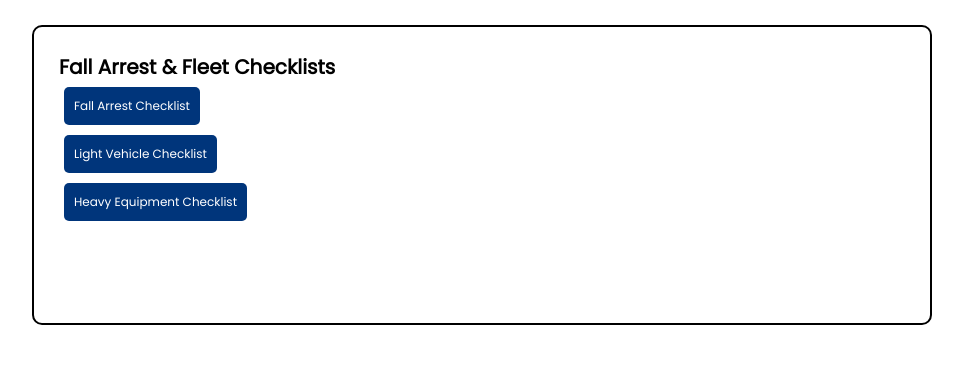
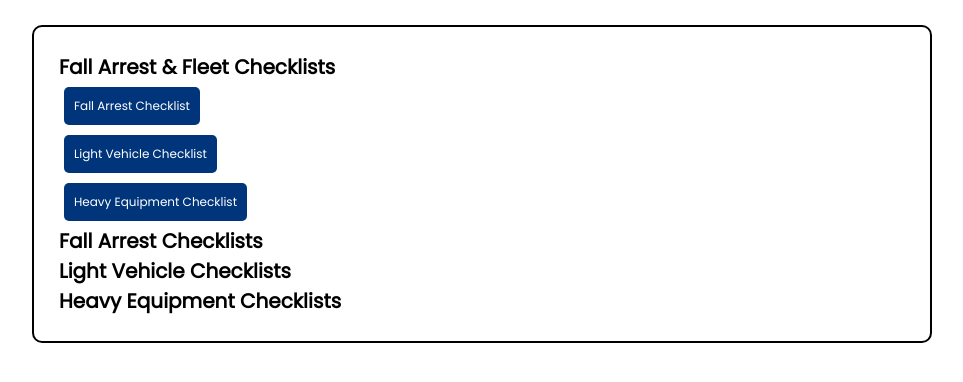
Before and after one commit to kbaillieul/checklist-project, a React (Create React App) app: page / in a window 1280 px wide. Shown: the top 382 px of the page, without its empty margins (158-1121 px from the left). Built offline with nearby package versions, Linux system fonts and the light colour scheme.

Commit message:
Corrected cmpleted.jsx and list.jsx

```diff
--- a/src/components/Completed.jsx
+++ b/src/components/Completed.jsx
@@ -1,21 +1,21 @@
 import React from "react";
 import List from "./List";
-import { useState } from "react";
 
 const Completed = ({ completedFA, completedLV, completedHE }) => {
-  console.log(completedLV);
-  console.log(completedHE);
   return (
     <div>
-      {completedFA.map((checklist) => (
-        <List FAChecklist={checklist} />
+      <h1>Fall Arrest Checklists</h1>
+      {completedFA.map((FAChecklist) => (
+        <List FAChecklist={FAChecklist} LVChecklist={[]} HEChecklist={[]} />
       ))}
-      {/* {completedLV.map((checklist) => (
-        <List LVChecklist={checklist} />
+      <h1>Light Vehicle Checklists</h1>
+      {completedLV.map((LVChecklist) => (
+        <List LVChecklist={LVChecklist} FAChecklist={[]} HEChecklist={[]} />
       ))}
-      {completedHE.map((checklist) => (
-        <List HEChecklist={checklist} />
-      ))} */}
+      <h1>Heavy Equipment Checklists</h1>
+      {completedHE.map((HEChecklist) => (
+        <List HEChecklist={HEChecklist} LVChecklist={[]} FAChecklist={[]} />
+      ))}
     </div>
   );
 };
--- a/src/components/List.jsx
+++ b/src/components/List.jsx
@@ -3,9 +3,9 @@ import React from "react";
 const List = ({ FAChecklist, LVChecklist, HEChecklist }) => {
   return (
     <div>
-      <h2>{FAChecklist.date}</h2>
-      {/* <h2>{LVChecklist.date}</h2>
-      <h2>{HEChecklist.date}</h2> */}
+      <h3>{FAChecklist.date}</h3>
+      <h3>{LVChecklist.date}</h3>
+      <h3>{HEChecklist.date}</h3>
     </div>
   );
 };
```
